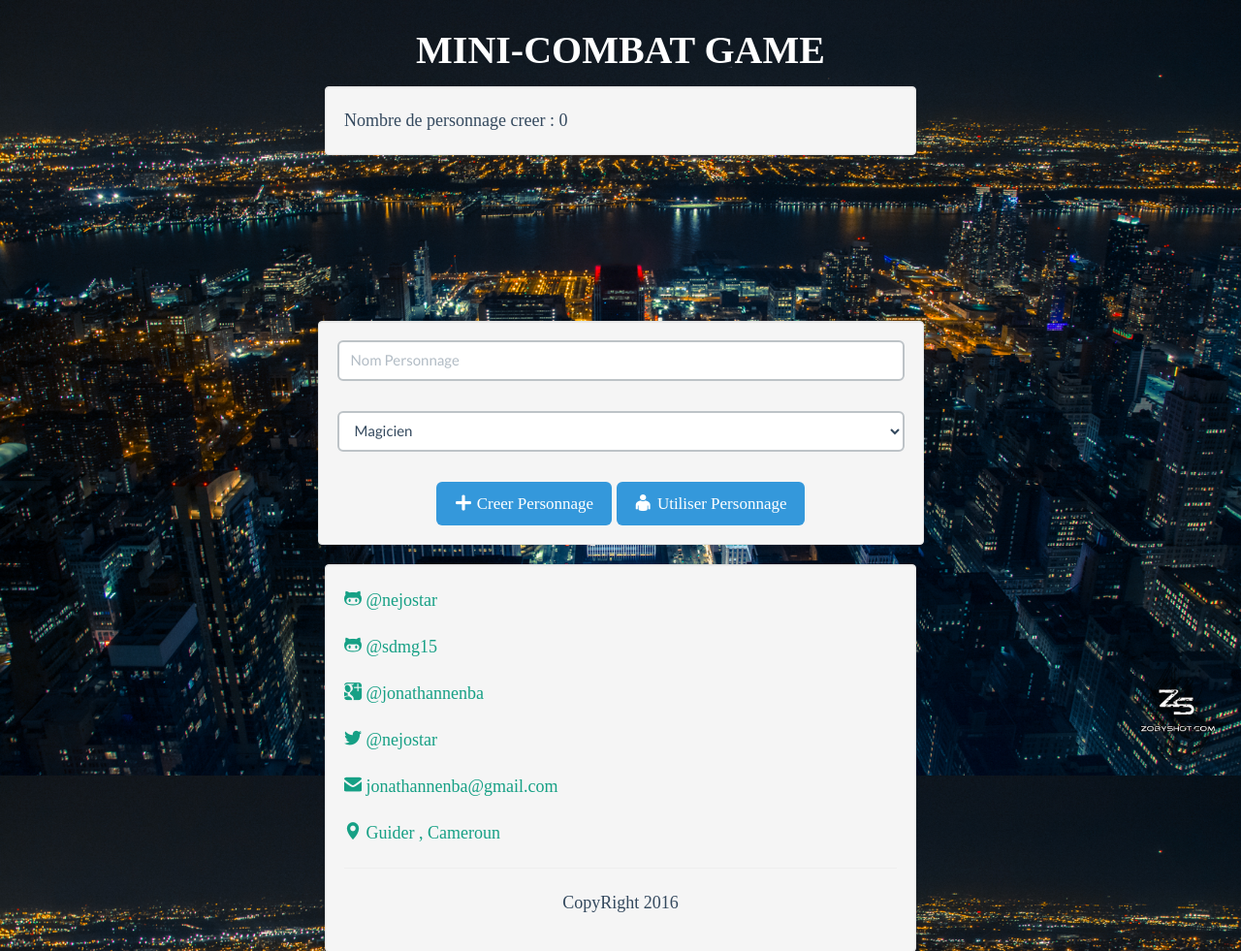
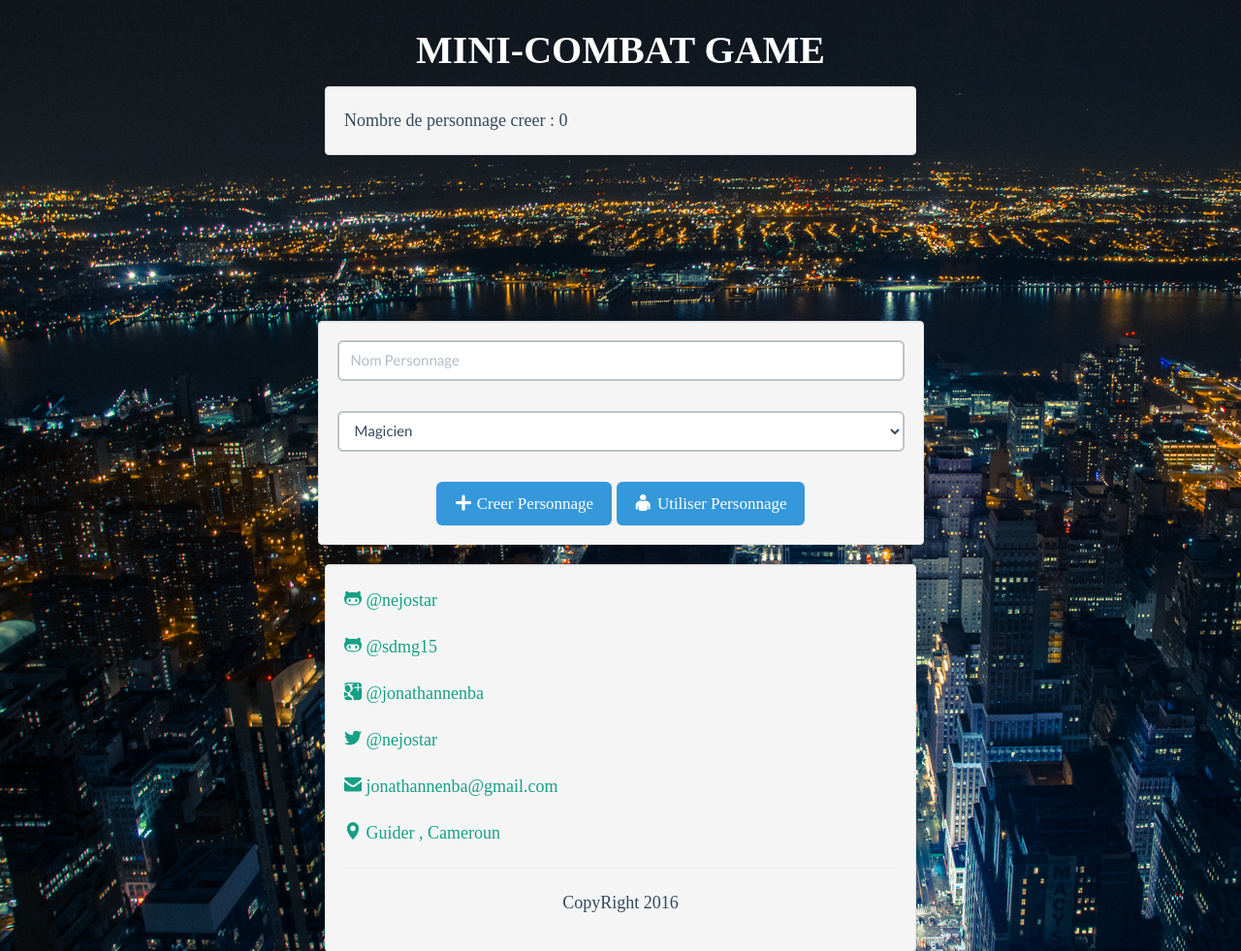
Before and after one commit to nejos97/mini-combat-game, a PHP site: page / in a window 1280 px wide. Shown: the top 981 px of the page at 97% size. Run offline with PHP 8.4, Linux system fonts and the light colour scheme; data that the repository does not hold is empty; some libraries are stand-ins or nearby versions.

Commit message:
Update style.css

```diff
--- a/asset/style.css
+++ b/asset/style.css
@@ -3,7 +3,6 @@ body
 	background-image: url("https://github.com/nejostar/mini-combat-game/raw/master/asset/image/background.jpg");
 	background-repeat: no-repeat;
 	background-attachment: fixed ;
-	background-size:100%;
 	margin-top: 20px;
 	font-family: ms mincho ;
 }
```
